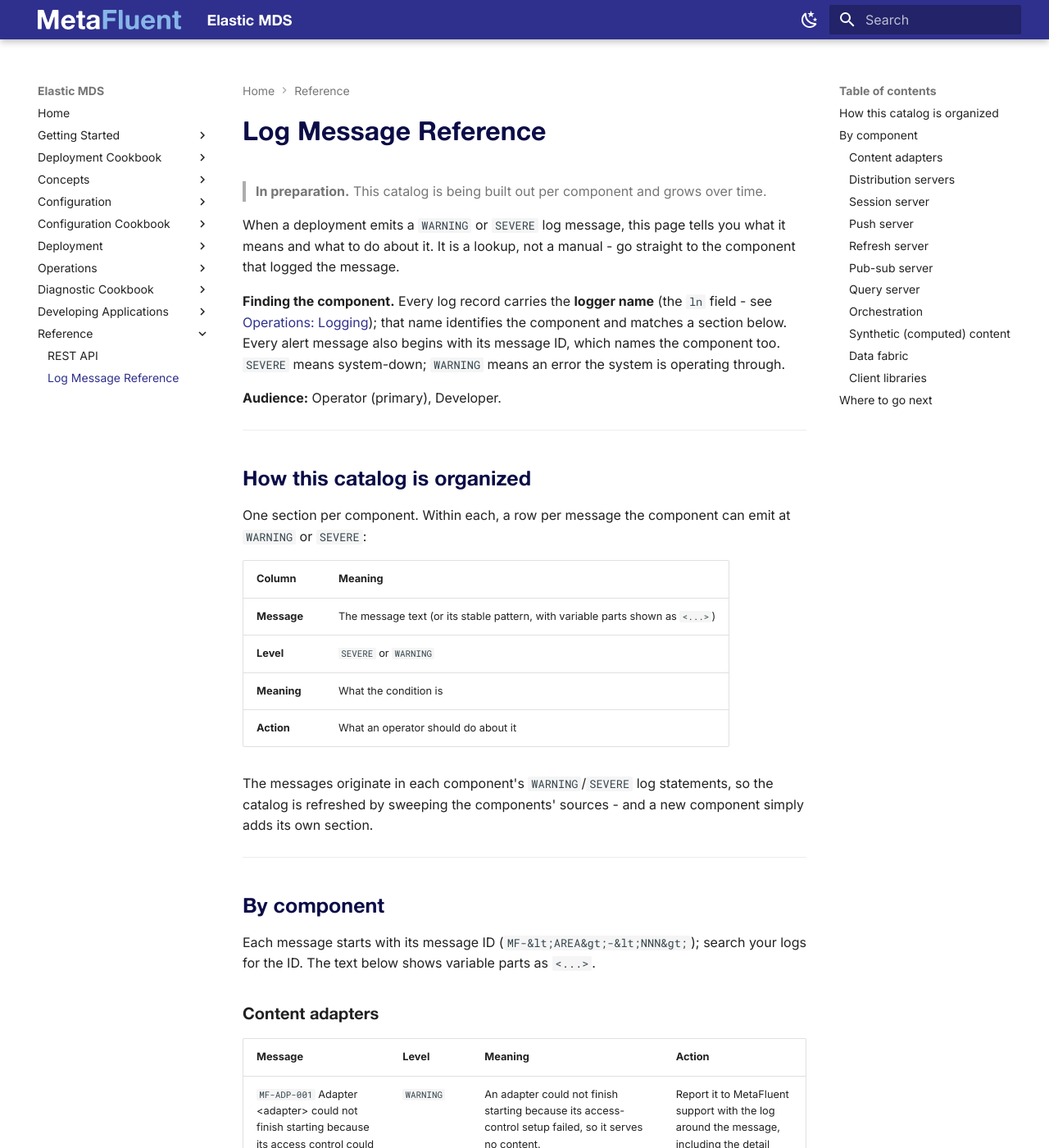
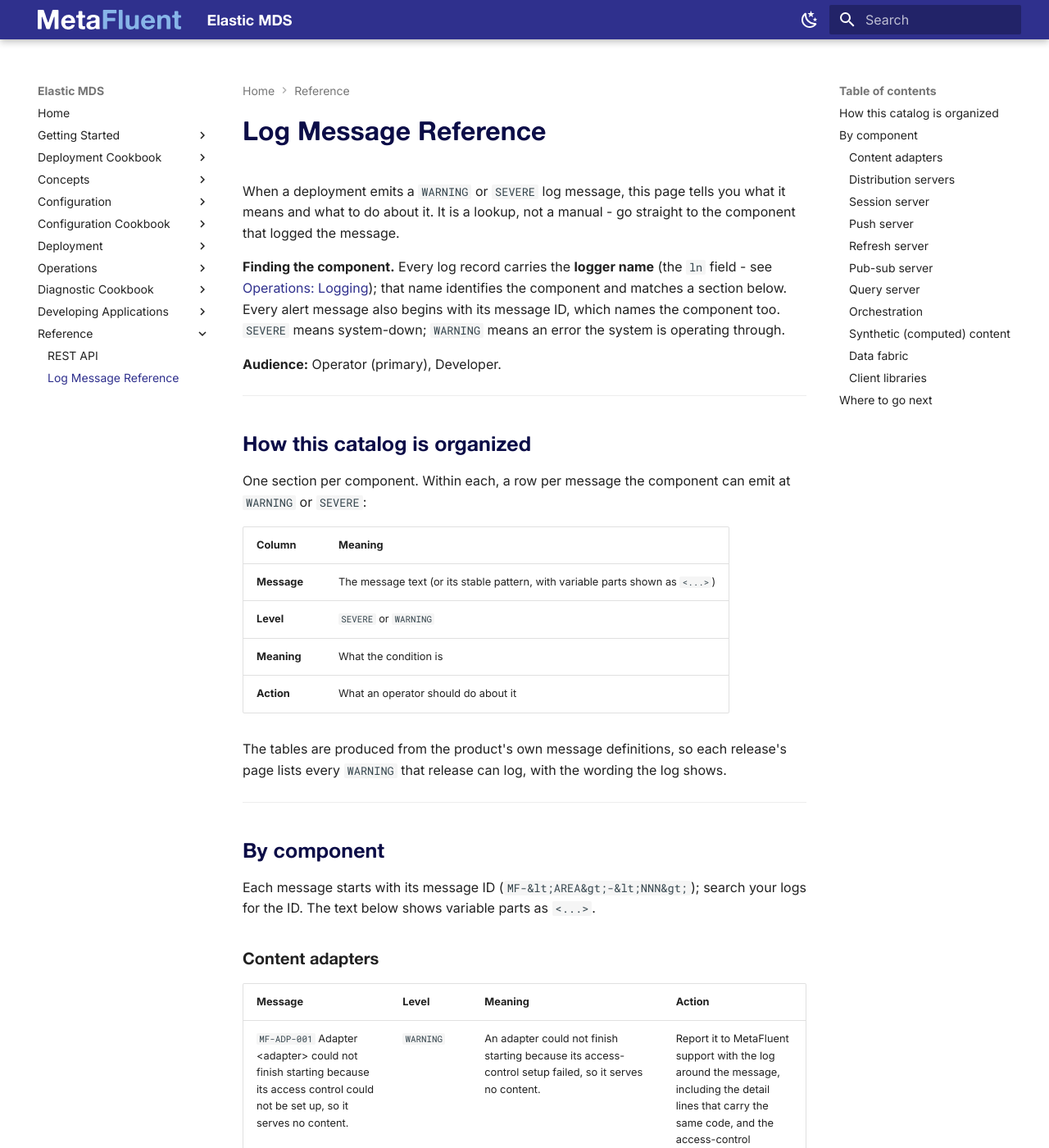
Before and after one commit to MetaFluent/ElasticMDS-docs, an MkDocs documentation site: the page built from docs/Log-Message-Reference.md, in a window 1280 px wide and 1400 px high. Shown: the whole window at 82% size. Built offline with MkDocs 1.6.1 and Material for MkDocs 9.7.7, drawn with Linux system fonts in a browser that asks for light colours; the version menu is left out.

Commit message:
Log Message Reference: the page is complete and produced from the message definitions (MetaFluent/IssueTracking#1478)
Co-Authored-By: Claude Opus 5.5 <noreply@anthropic.com>
Claude-Session: https://claude.ai/code/session_01E8KNXY3aFuZakTnEVp2gct

```diff
--- a/docs/Log-Message-Reference.md
+++ b/docs/Log-Message-Reference.md
@@ -1,6 +1,4 @@
 # Log Message Reference
-
-> **In preparation.** This catalog is being built out per component and grows over time.
 
 When a deployment emits a `WARNING` or `SEVERE` log message, this page tells you what it means and what to do about it. It is a lookup, not a manual - go straight to the component that logged the message.
 
@@ -21,7 +19,7 @@ One section per component. Within each, a row per message the component can emit
 | **Meaning** | What the condition is |
 | **Action** | What an operator should do about it |
 
-The messages originate in each component's `WARNING`/`SEVERE` log statements, so the catalog is refreshed by sweeping the components' sources - and a new component simply adds its own section.
+The tables are produced from the product's own message definitions, so each release's page lists every `WARNING` that release can log, with the wording the log shows.
 
 ---
 
```
